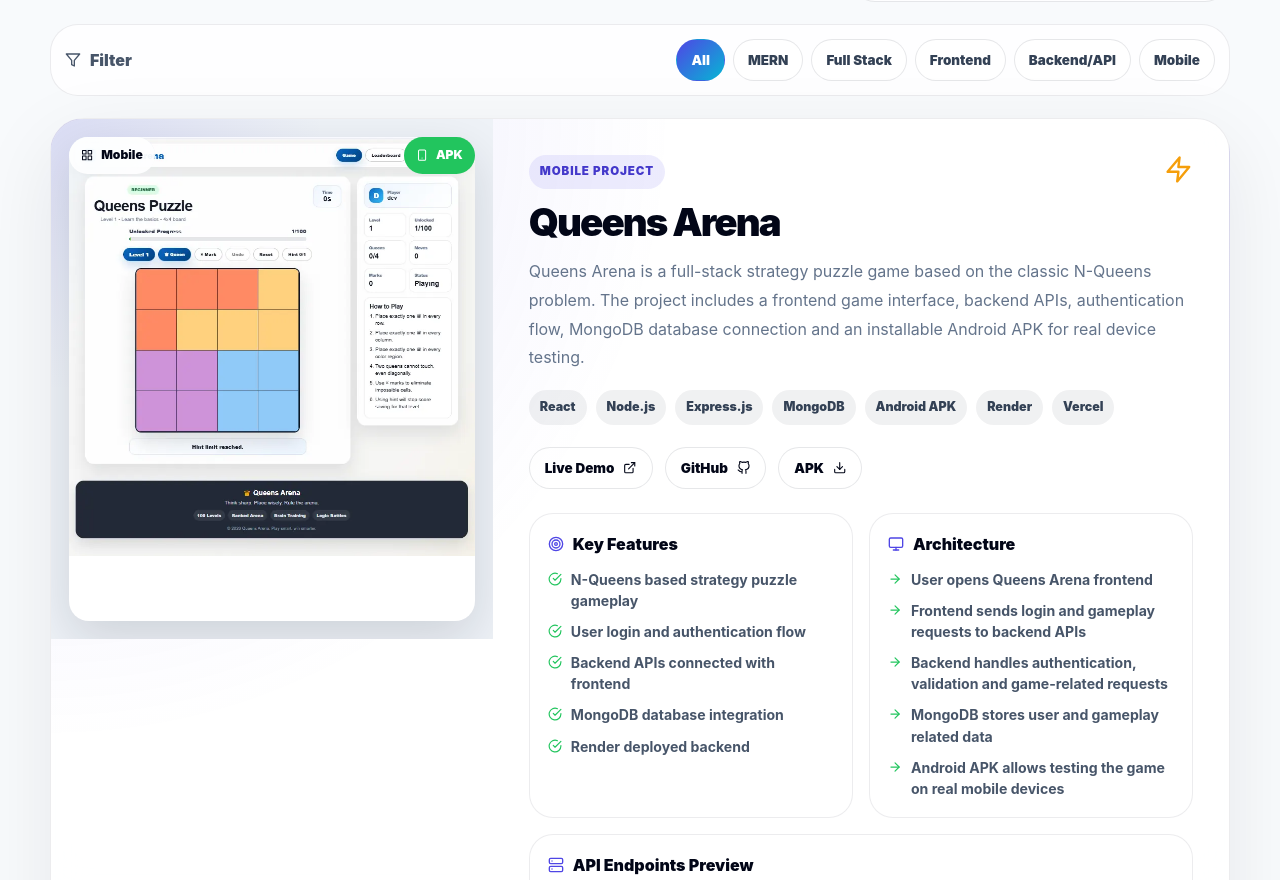
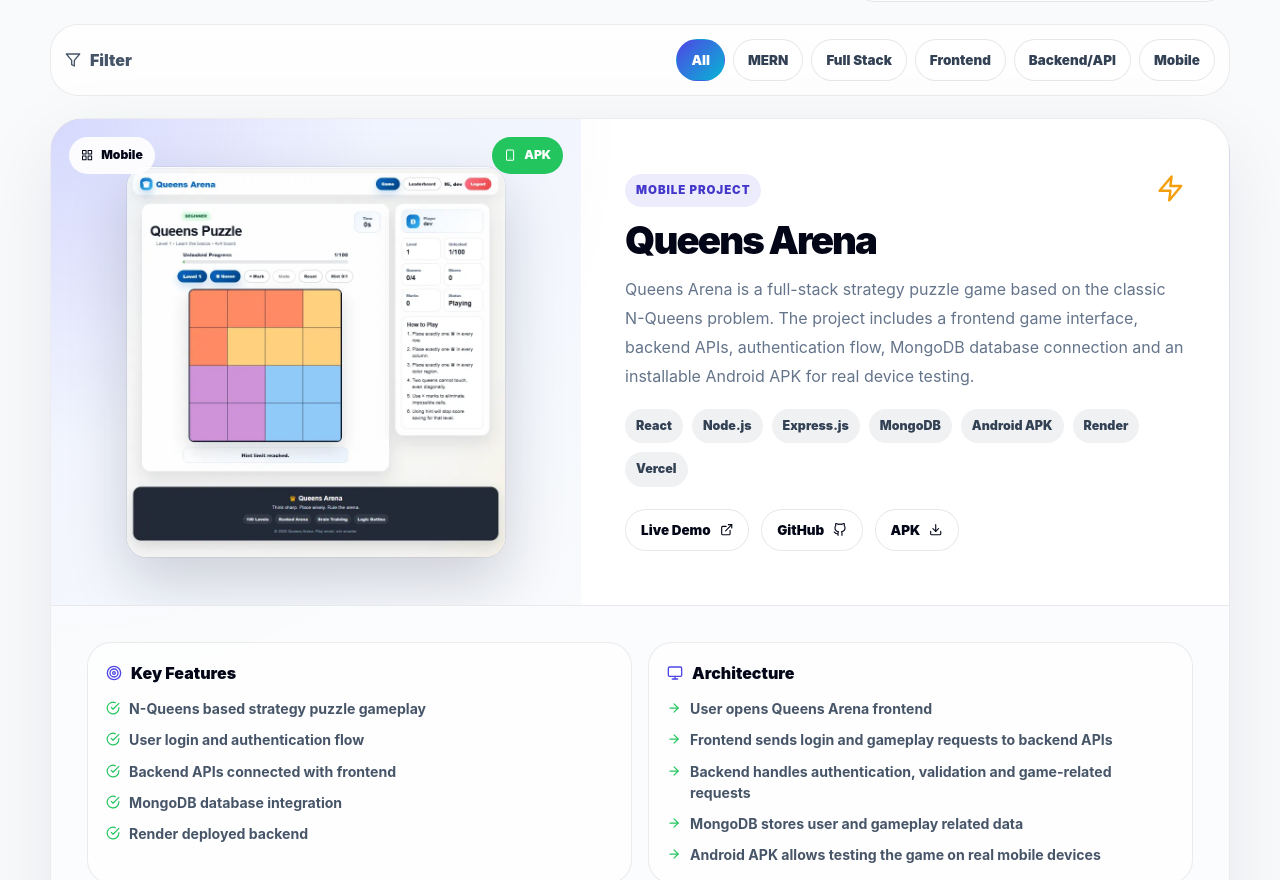
Before and after one commit to Deveshsahu76/Portfolio-, a React (Vite) app: page /projects in a window 1280 px wide. Shown: the part 1920-2800 px from the top of the page. Built offline with nearby package versions, Linux system fonts and the light colour scheme; no server answers.

Commit message:
Redesign project case study cards

```diff
--- a/src/pages/Projects.jsx
+++ b/src/pages/Projects.jsx
@@ -25,7 +25,14 @@
 import SEO from '../components/SEO'
 import projects from '../data/projects'
 
-const filters = ['All', 'MERN', 'Full Stack', 'Frontend', 'Backend/API', 'Mobile']
+const filters = [
+  'All',
+  'MERN',
+  'Full Stack',
+  'Frontend',
+  'Backend/API',
+  'Mobile',
+]
 
 const projectStrengths = [
   {
@@ -80,22 +87,36 @@
     .join(' ')
     .toLowerCase()
 
-  if (text.includes('apk') || text.includes('android') || text.includes('mobile')) {
+  if (
+    text.includes('apk') ||
+    text.includes('android') ||
+    text.includes('mobile')
+  ) {
     return 'Mobile'
   }
 
   if (
     text.includes('mern') ||
-    (text.includes('react') && text.includes('node') && text.includes('mongodb'))
+    (text.includes('react') &&
+      text.includes('node') &&
+      text.includes('mongodb'))
   ) {
     return 'MERN'
   }
 
-  if (text.includes('api') || text.includes('backend') || text.includes('express')) {
+  if (
+    text.includes('api') ||
+    text.includes('backend') ||
+    text.includes('express')
+  ) {
     return 'Backend/API'
   }
 
-  if (text.includes('react') || text.includes('frontend') || text.includes('ui')) {
+  if (
+    text.includes('react') ||
+    text.includes('frontend') ||
+    text.includes('ui')
+  ) {
     return 'Frontend'
   }
 
@@ -106,6 +127,7 @@
   if (activeFilter === 'All') return true
 
   const category = getProjectCategory(project)
+
   const text = [
     category,
     project.title,
@@ -118,14 +140,30 @@
     .toLowerCase()
 
   if (activeFilter === 'Full Stack') {
-    return text.includes('full') || text.includes('mern') || text.includes('backend')
+    return (
+      text.includes('full') ||
+      text.includes('mern') ||
+      text.includes('backend')
+    )
   }
 
   if (activeFilter === 'Backend/API') {
-    return text.includes('backend') || text.includes('api') || text.includes('express')
+    return (
+      text.includes('backend') ||
+      text.includes('api') ||
+      text.includes('express')
+    )
   }
 
   return text.includes(activeFilter.toLowerCase())
+}
+
+function getProjectImageClass(project) {
+  if (project.id === 'queens-arena') {
+    return 'projectsx-project-visual-portrait'
+  }
+
+  return 'projectsx-project-visual-landscape'
 }
 
 export default function Projects() {
@@ -133,6 +171,8 @@
   const [query, setQuery] = useState('')
 
   const filteredProjects = useMemo(() => {
+    const normalizedQuery = query.trim().toLowerCase()
+
     return projects.filter((project) => {
       const searchText = [
         project.title,
@@ -144,7 +184,10 @@
         .join(' ')
         .toLowerCase()
 
-      const queryMatch = searchText.includes(query.toLowerCase())
+      const queryMatch =
+        normalizedQuery.length === 0 ||
+        searchText.includes(normalizedQuery)
+
       const filterMatch = matchesFilter(project, activeFilter)
 
       return queryMatch && filterMatch
@@ -172,22 +215,34 @@
             </h1>
 
             <p>
-              Here you can review my live projects, GitHub repositories, tech
-              stack, backend APIs, database schemas, architecture and practical
-              implementation approach.
+              Here you can review my live projects, GitHub repositories,
+              technology stack, backend APIs, database schemas, architecture
+              and practical implementation approach.
             </p>
 
             <div className="projectsx-actions">
-              <a href="#projects-list" className="projectsx-primary-btn">
-                View Projects <FiArrowRight />
+              <a
+                href="#projects-list"
+                className="projectsx-primary-btn"
+              >
+                View Projects
+                <FiArrowRight />
               </a>
 
-              <Link to="/recruiter" className="projectsx-secondary-btn">
-                <FiBriefcase /> Recruiter Hub
+              <Link
+                to="/recruiter"
+                className="projectsx-secondary-btn"
+              >
+                <FiBriefcase />
+                Recruiter Hub
               </Link>
 
-              <Link to="/contact" className="projectsx-secondary-btn">
-                Contact Me <FiExternalLink />
+              <Link
+                to="/contact"
+                className="projectsx-secondary-btn"
+              >
+                Contact Me
+                <FiExternalLink />
               </Link>
             </div>
           </div>
@@ -209,7 +264,7 @@
 
               <div>
                 <FiCheckCircle />
-                <strong>API + schema details</strong>
+                <strong>API and schema details</strong>
               </div>
 
               <div>
@@ -220,9 +275,12 @@
 
             <div className="projectsx-mini-proof">
               <FiAward />
+
               <div>
-                <strong>Built for HR review</strong>
-                <span>Quick proof of skills, code and project thinking.</span>
+                <strong>Built for recruiter review</strong>
+                <span>
+                  Quick proof of skills, code and project thinking.
+                </span>
               </div>
             </div>
           </aside>
@@ -253,16 +311,21 @@
         <section className="projectsx-section">
           <div className="projectsx-section-head">
             <span>Skill Proof</span>
+
             <h2>What these projects demonstrate.</h2>
+
             <p>
-              These projects are structured to show frontend, backend, database,
-              deployment and real product thinking.
+              These projects are structured to show frontend, backend,
+              database, deployment and real product thinking.
             </p>
           </div>
 
           <div className="projectsx-strength-grid">
             {projectStrengths.map(({ icon: Icon, title, desc }) => (
-              <article key={title} className="projectsx-strength-card">
+              <article
+                key={title}
+                className="projectsx-strength-card"
+              >
                 <div className="projectsx-icon">
                   <Icon />
                 </div>
@@ -283,7 +346,10 @@
           <div className="projectsx-flow-grid">
             {caseStudyFlow.map((item, index) => (
               <article key={item.title}>
-                <strong>{String(index + 1).padStart(2, '0')}</strong>
+                <strong>
+                  {String(index + 1).padStart(2, '0')}
+                </strong>
+
                 <h3>{item.title}</h3>
                 <p>{item.desc}</p>
               </article>
@@ -291,26 +357,32 @@
           </div>
         </section>
 
-        <section id="projects-list" className="projectsx-section">
+        <section
+          id="projects-list"
+          className="projectsx-section"
+        >
           <div className="projectsx-projects-head">
             <div>
               <span>Project Lab</span>
               <h2>Explore selected projects.</h2>
+
               <p>
-                Filter projects by category or search by technology, feature or
-                project name.
+                Filter projects by category or search by technology,
+                feature or project name.
               </p>
             </div>
 
-            <div className="projectsx-search">
+            <label className="projectsx-search">
               <FiSearch />
+
               <input
-                type="text"
+                type="search"
                 value={query}
                 onChange={(event) => setQuery(event.target.value)}
                 placeholder="Search React, MongoDB, API..."
+                aria-label="Search projects"
               />
-            </div>
+            </label>
           </div>
 
           <div className="projectsx-filter-bar">
@@ -325,7 +397,10 @@
                   key={filter}
                   type="button"
                   onClick={() => setActiveFilter(filter)}
-                  className={activeFilter === filter ? 'active' : ''}
+                  className={
+                    activeFilter === filter ? 'active' : ''
+                  }
+                  aria-pressed={activeFilter === filter}
                 >
                   {filter}
                 </button>
@@ -341,10 +416,17 @@
               const schemas = project.schema || []
               const architecture = project.architecture || []
               const category = getProjectCategory(project)
+              const imageClass = getProjectImageClass(project)
 
               return (
-                <article key={project.id || project.title} className="projectsx-project-card">
-                  <div className="projectsx-project-visual">
+                <article
+                  key={project.id || project.title}
+                  className="projectsx-project-card projectsx-project-card-v2"
+                >
+                  <div className="projectsx-project-top">
+                    <div
+                      className={`projectsx-project-visual ${imageClass}`}
+                    >
                       {project.image ? (
                         <img
                           src={project.image}
@@ -371,7 +453,7 @@
                       )}
                     </div>
 
-                  <div className="projectsx-project-content">
+                    <div className="projectsx-project-overview">
                       <div className="projectsx-project-title-row">
                         <div>
                           <span>{category} Project</span>
@@ -382,7 +464,8 @@
                       </div>
 
                       <p className="projectsx-project-desc">
-                      {project.longDescription || project.description}
+                        {project.longDescription ||
+                          project.description}
                       </p>
 
                       <div className="projectsx-tech-list">
@@ -393,24 +476,44 @@
 
                       <div className="projectsx-action-row">
                         {project.demo && (
-                        <a href={project.demo} target="_blank" rel="noreferrer">
-                          Live Demo <FiExternalLink />
+                          <a
+                            href={project.demo}
+                            target="_blank"
+                            rel="noreferrer"
+                            aria-label={`Open ${project.title} live demo`}
+                          >
+                            Live Demo
+                            <FiExternalLink />
                           </a>
                         )}
 
                         {project.github && (
-                        <a href={project.github} target="_blank" rel="noreferrer">
-                          GitHub <FiGithub />
+                          <a
+                            href={project.github}
+                            target="_blank"
+                            rel="noreferrer"
+                            aria-label={`Open ${project.title} GitHub repository`}
+                          >
+                            GitHub
+                            <FiGithub />
                           </a>
                         )}
 
                         {project.apk && (
-                        <a href={project.apk} download>
-                          APK <FiDownload />
+                          <a
+                            href={project.apk}
+                            download
+                            aria-label={`Download ${project.title} APK`}
+                          >
+                            APK
+                            <FiDownload />
                           </a>
                         )}
                       </div>
+                    </div>
+                  </div>
 
+                  <div className="projectsx-project-details">
                     <div className="projectsx-case-grid">
                       <div>
                         <div className="projectsx-case-heading">
@@ -435,7 +538,9 @@
                         </div>
 
                         <ul>
-                          {architecture.slice(0, 5).map((item) => (
+                          {architecture
+                            .slice(0, 5)
+                            .map((item) => (
                               <li key={item}>
                                 <FiArrowRight />
                                 <span>{item}</span>
@@ -445,16 +550,25 @@
                       </div>
                     </div>
 
+                    {(apiDocs.length > 0 ||
+                      schemas.length > 0) && (
+                      <div className="projectsx-technical-grid">
                         {apiDocs.length > 0 && (
                           <div className="projectsx-api-box">
                             <div className="projectsx-box-head">
                               <FiServer />
-                          <strong>API Endpoints Preview</strong>
+                              <strong>
+                                API Endpoints Preview
+                              </strong>
                             </div>
 
                             <div className="projectsx-api-list">
-                          {apiDocs.slice(0, 4).map((api) => (
-                            <div key={`${api.method}-${api.endpoint}`}>
+                              {apiDocs
+                                .slice(0, 4)
+                                .map((api) => (
+                                  <div
+                                    key={`${api.method}-${api.endpoint}`}
+                                  >
                                     <span>{api.method}</span>
                                     <code>{api.endpoint}</code>
                                     <p>{api.description}</p>
@@ -468,17 +582,28 @@
                           <div className="projectsx-schema-box">
                             <div className="projectsx-box-head">
                               <FiDatabase />
-                          <strong>Database Schema Preview</strong>
+                              <strong>
+                                Database Schema Preview
+                              </strong>
                             </div>
 
                             <div className="projectsx-schema-list">
-                          {schemas.slice(0, 4).map((item) => (
+                              {schemas
+                                .slice(0, 4)
+                                .map((item) => (
                                   <div key={item.name}>
                                     <strong>{item.name}</strong>
-                              <p>{(item.fields || []).join(', ')}</p>
+
+                                    <p>
+                                      {(item.fields || []).join(
+                                        ', '
+                                      )}
+                                    </p>
                                   </div>
                                 ))}
                             </div>
+                          </div>
+                        )}
                       </div>
                     )}
 
@@ -498,32 +623,54 @@
             <div className="projectsx-empty">
               <FiSearch />
               <h3>No project found</h3>
-              <p>Try a different filter or search keyword.</p>
+
+              <p>
+                Try another category or search using a different
+                project name, feature or technology.
+              </p>
+
+              <button
+                type="button"
+                onClick={() => {
+                  setQuery('')
+                  setActiveFilter('All')
+                }}
+              >
+                Reset filters
+              </button>
             </div>
           )}
         </section>
 
         <section className="projectsx-final-cta">
           <div>
-            <span>Like the work?</span>
-            <h2>Review my resume or contact me for opportunities.</h2>
+            <span>Interested in my work?</span>
+
+            <h2>
+              Review my profile or contact me for an opportunity.
+            </h2>
+
             <p>
-              Recruiters can shortlist me for internship roles. Clients can
-              contact me for freelance websites and full-stack projects.
+              Recruiters can evaluate my projects through the
+              Recruiter Hub. Clients can contact me for websites,
+              dashboards, APIs and full-stack applications.
             </p>
           </div>
 
           <div>
             <Link to="/recruiter">
-              Recruiter Hub <FiBriefcase />
+              Recruiter Hub
+              <FiBriefcase />
             </Link>
 
             <Link to="/freelance">
-              Freelance Work <FiBarChart2 />
+              Freelance Work
+              <FiBarChart2 />
             </Link>
 
             <Link to="/contact">
-              Contact Me <FiArrowRight />
+              Contact Me
+              <FiArrowRight />
             </Link>
           </div>
         </section>
```
Also changed, not shown: src/index.css. Lines whose indentation alone changed are shown as unchanged.
